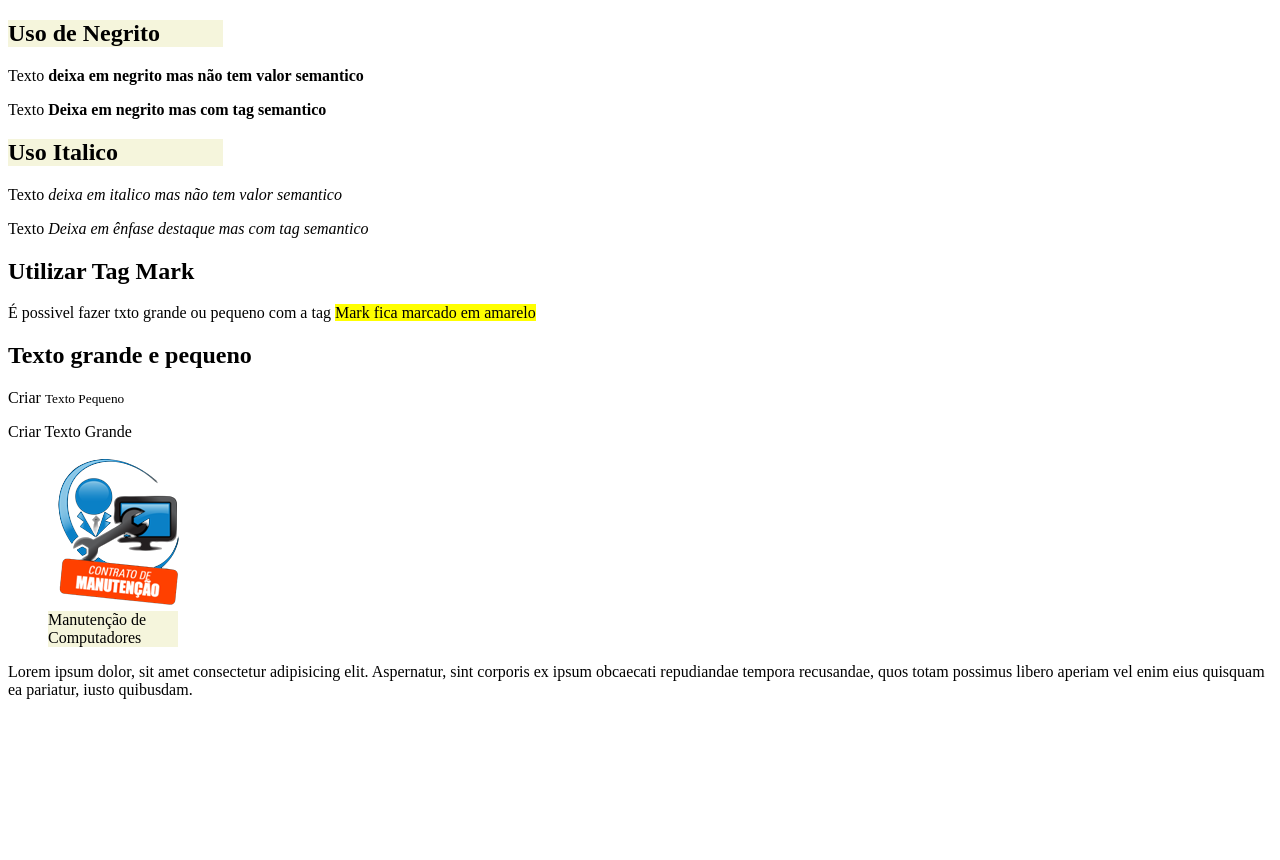
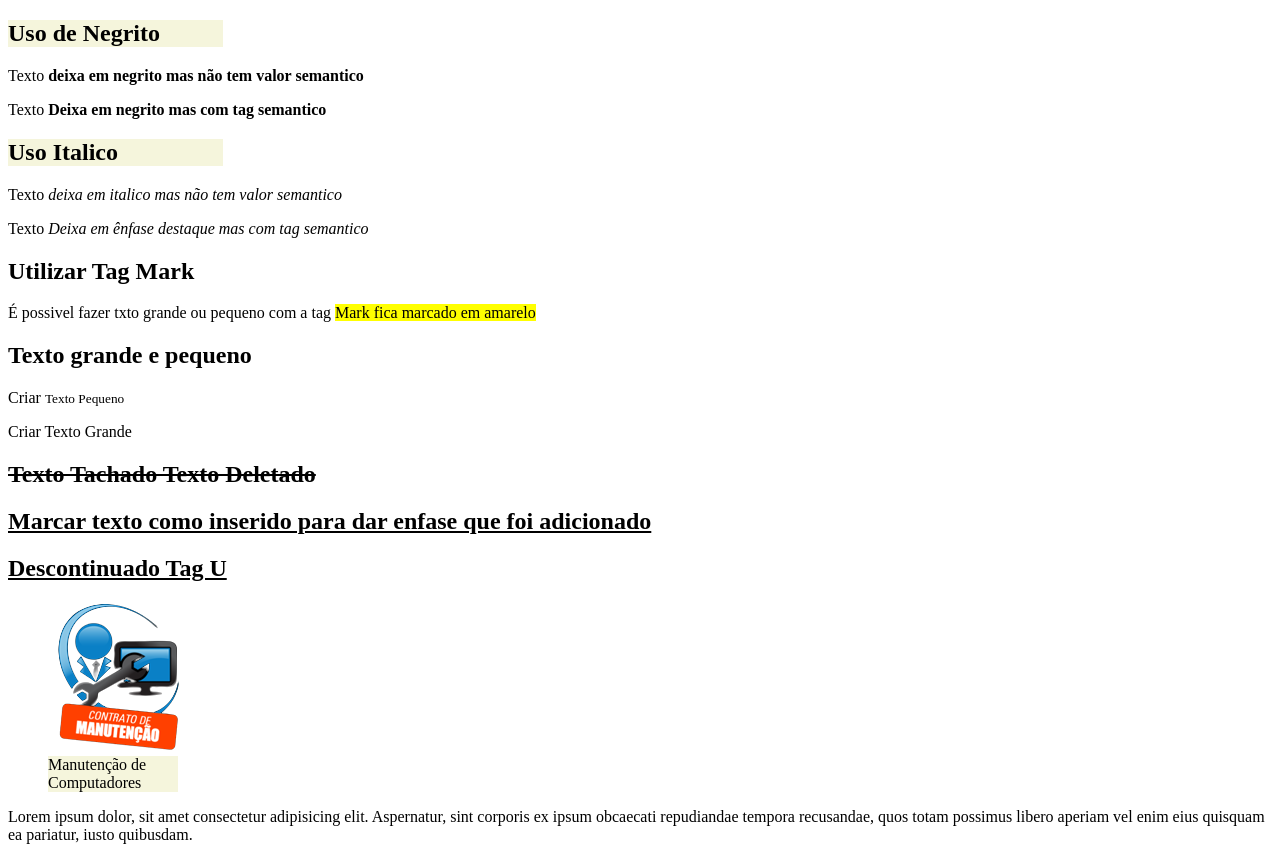
Before and after one commit to raperdigao/html, a plain HTML site: page index.html in a window 1280 px wide. Before the commit the page ends 800 px from the top, so only its background shows below. Drawn offline with Linux system fonts and the light colour scheme.

Commit message:
Tags Semantica

```diff
--- a/index.html
+++ b/index.html
@@ -31,6 +31,10 @@
             <h2>Texto grande e pequeno</h2>
             <p>Criar <small>Texto Pequeno</small></p>
             <p>Criar Texto Grande</p>
+
+            <h1><del>Texto Tachado Texto Deletado</del></h1>
+            <h1><ins>Marcar texto como inserido para dar enfase que foi adicionado</ins></h1>
+            <h1><u>Descontinuado Tag U</u></h1>
         </section>
 
         <figure>
```
